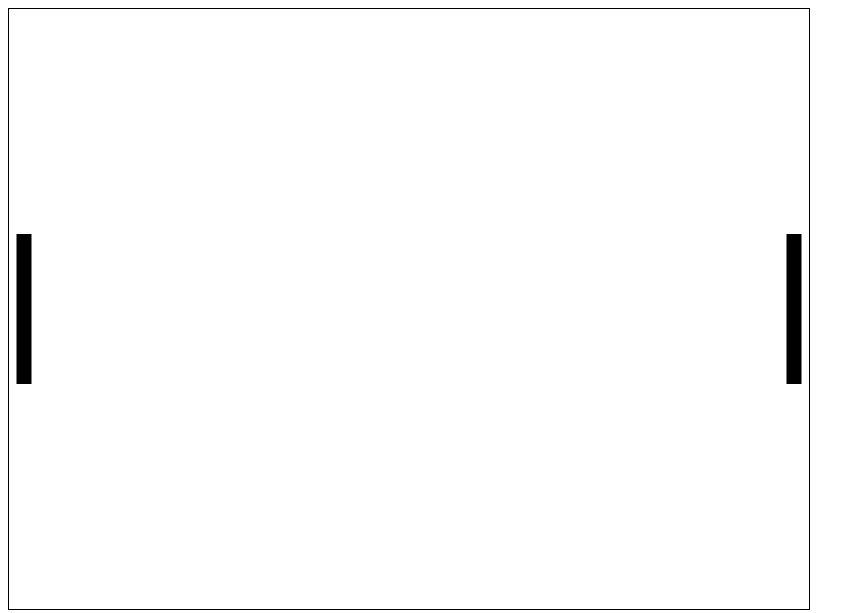
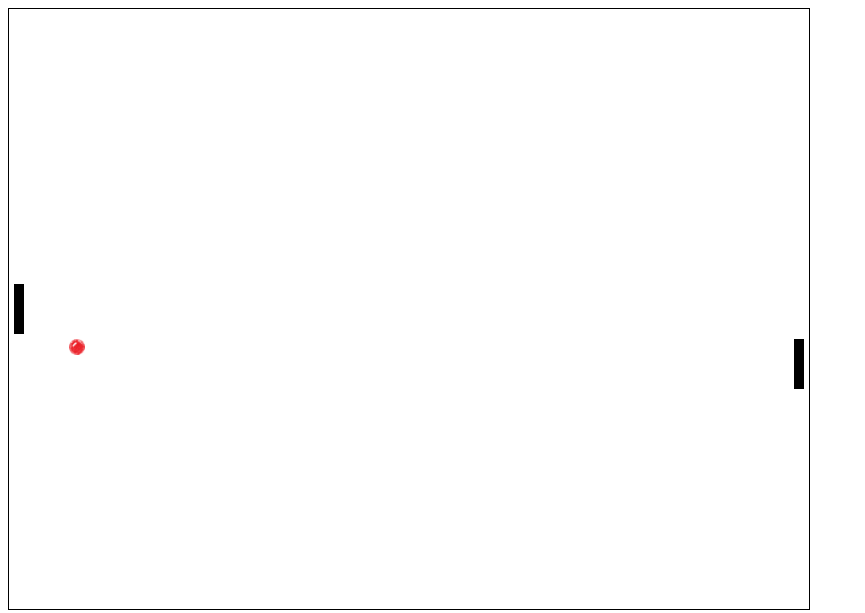
Before and after one commit to mckadesorensen/CS372_project_3, a plain HTML site: page index.html in a window 1280 px wide. Shown: the whole page, without its empty margins (0-865 px from the left). Drawn offline with Linux system fonts and the light colour scheme.

Commit message:
ball can bounce on paddles and ai tracks, also refactored code

```diff
--- a/index.html
+++ b/index.html
@@ -13,12 +13,15 @@
             border: 1px solid black;
 
         }
-
+        img {
+            display: none;
+        }
     </style>
 
 </head>
 
 <body>
+    <img id="img_ball" src="assets/images/myball.png">
 
     <canvas id="gameScreen" width="800" height="600"></canvas>
 
--- a/src/ball.js
+++ b/src/ball.js
@@ -1,5 +1,55 @@
 export default class Ball {
-    constructor(){
-        this.image = document.getElementById("UPDATE ME")
+    constructor(game){
+        this.image = document.getElementById("img_ball");
+        this.size = 16;
+        this.position = {x: 10, y: 10};
+        this.speed = {x: 5, y: 5};
+        this.gameHeight = game.gameHeight;
+        this.gameWidth = game.gameWidth;
+        this.game = game;
+    }
+
+    draw(ctx){
+        ctx.drawImage(
+            this.image,
+            this.position.x,
+            this.position.y,
+            this.size,
+            this.size
+            );
+
+    }
+
+    update(deltaTime){
+        this.position.x += this.speed.x;
+        this.position.y += this.speed.y;
+
+        if(this.position.x + this.size > this.gameWidth || this.position.x < 0){
+            this.speed.x = -this.speed.x;
+        }
+        if(this.position.y + this.size > this.gameHeight || this.position.y < 0){
+            this.speed.y = -this.speed.y;
+        }
+
+        let topOfPad = this.game.paddle.position.y;
+        let botOfPad = this.game.paddle.position.y + this.game.paddle.height;
+
+        if(this.position.x < this.game.paddle.position.x + this.game.paddle.width
+            && this.position.y >= topOfPad
+            && this.position.y <= botOfPad)
+        {
+            this.speed.x = -this.speed.x;
+        }
+
+        let topOfAi = this.game.ai.position.y;
+        let botOfAi = this.game.ai.position.y + this.game.ai.height;
+
+        if(this.position.x + this.size + 2 > this.game.ai.position.x
+            && this.position.y >= topOfAi
+            && this.position.y <= botOfAi)
+        {
+            this.speed.x = -this.speed.x;
+        }
+
     }
 }
--- /dev/null
+++ b/src/game.js
@@ -0,0 +1,32 @@
+import Paddle from '/src/paddle.js';
+import SmrtPaddle from '/src/smartpaddle.js';
+import InputHandler from '/src/input.js';
+import Ball from '/src/ball.js';
+
+export default class Game{
+    constructor(gameWidth, gameHeight){
+        this.gameHeight = gameHeight;
+        this.gameWidth = gameWidth;
+
+
+    }
+
+    start(){
+        this.paddle = new Paddle(this);
+        this.ai = new SmrtPaddle(this);
+        this.ball = new Ball(this);
+        new InputHandler(this.paddle);
+    }
+
+    update(deltaTime){
+        this.paddle.update(deltaTime);
+        this.ball.update(deltaTime);
+        this.ai.update(deltaTime);
+    }
+
+    draw(ctx){
+        this.paddle.draw(ctx);
+        this.ball.draw(ctx);
+        this.ai.draw(ctx);
+    }
+}
--- a/src/index.js
+++ b/src/index.js
@@ -1,6 +1,4 @@
-import Paddle from '/src/paddle.js';
-import SmrtPaddle from '/src/smartpaddle.js';
-import InputHandler from '/src/input.js';
+import Game from '/src/game.js';
 
 let canvas = document.getElementById("gameScreen");
 let ctx = canvas.getContext('2d');
@@ -10,28 +8,21 @@ const GAME_HEIGHT = 600;
 
 ctx.clearRect(0 ,0, GAME_WIDTH, GAME_HEIGHT);
 
-let paddle = new Paddle(GAME_WIDTH, GAME_HEIGHT);
-let ai = new SmrtPaddle(GAME_WIDTH, GAME_HEIGHT);
-
-ai.draw(ctx);
-paddle.draw(ctx);
-
-new InputHandler(paddle);
+let game = new Game(GAME_WIDTH, GAME_HEIGHT);
+game.start();
 
 let lastTime = 0;
+
 
 function gameLoop(timestamp) {
     let deltaTime = timestamp - lastTime;
     lastTime = timestamp;
 
     ctx.clearRect(0 ,0, GAME_WIDTH, GAME_HEIGHT);
-
-    paddle.update(deltaTime);
-    ai.update(deltaTime);
-    paddle.draw(ctx);
-    ai.draw(ctx);
+    game.update(deltaTime);
+    game.draw(ctx);
 
     requestAnimationFrame(gameLoop);
 }
 
-gameLoop();
+requestAnimationFrame(gameLoop);
--- a/src/input.js
+++ b/src/input.js
@@ -17,5 +17,34 @@ export default class InputHandler {
             }
         });
 
+        document.addEventListener('keyup', event => {
+            switch (event.keyCode) {
+                case 38:
+                    if(paddle.speed < 0)
+                    {
+                        paddle.stop();
+                        break;
+                    }
+                case 40:
+                    if(paddle.speed > 0)
+                    {
+                        paddle.stop();
+                        break;
+                    }
+                case 87:
+                    if(paddle.speed < 0)
+                    {
+                        paddle.stop();
+                        break;
+                    }
+                case 83:
+                    if(paddle.speed > 0)
+                    {
+                        paddle.stop();
+                        break;
+                    }
+            }
+        });
+
     }
 }
--- a/src/paddle.js
+++ b/src/paddle.js
@@ -1,16 +1,16 @@
 export default class Paddle {
-    constructor(gameWidth, gameHeight) {
+    constructor(game) {
 
-        this.width = 15;
-        this.height = 150;
-        this.gameHeight = gameHeight;
-        this.gameWidth = gameWidth;
-        this.maxSpeed = 10;
+        this.width = 10;
+        this.height = 50;
+        this.gameHeight = game.gameHeight;
+        this.gameWidth = game.gameWidth;
+        this.maxSpeed = 5;
         this.speed = 0;
 
         this.position = {
             x: this.width/2,
-            y: gameHeight / 2 - this.height / 2,
+            y: this.gameHeight / 2 - this.height / 2,
         };
     }
 
@@ -22,8 +22,6 @@ export default class Paddle {
     }
 
     update(deltaTime){
-        if (!deltaTime) return;
-
         this.position.y += this.speed;
 
         if (this.position.y + this.height > this.gameHeight) {
@@ -41,5 +39,9 @@ export default class Paddle {
         this.speed = this.maxSpeed;
     }
 
+    stop(){
+        this.speed = 0;
+    }
+
 
 }
--- a/src/smartpaddle.js
+++ b/src/smartpaddle.js
@@ -1,31 +1,61 @@
 export default class SmrtPaddle {
-    constructor(gameWidth, gameHeight) {
+    constructor(game) {
 
-        this.gameHeight = gameHeight;
-        this.gameWidth = gameWidth;
-
-        this.width = 15;
-        this.height = 150;
+        this.gameHeight = game.gameHeight;
+        this.gameWidth = game.gameWidth;
+        this.width = 10;
+        this.height = 50;
+        this.maxSpeed = 5;
+        this.speed = 0;
+        this.game = game;
+        this.swap = true;
 
         this.position = {
-            x: gameWidth - this.width*1.5,
-            y: gameHeight / 2 - this.height / 2,
+            x: this.gameWidth - this.width*1.5,
+            y: this.gameHeight / 2 - this.height / 2,
+        };
+        this.lposition = {
+            x: this.gameWidth - this.width*1.5,
+            y: this.gameHeight / 2 - this.height / 2,
         };
     }
 
     draw(ctx) {
-
         ctx.fillStyle = 'black';
-        ctx.fillRect(this.position.x,this.position.y,this.width,this.height)
+        if(this.swap){
+            this.lposition = this.position;
+            ctx.fillRect(this.position.x,this.position.y,this.width,this.height)
+        }else{
+            ctx.fillRect(this.lposition.x,this.lposition.y,this.width,this.height)
+        }
+        this.swap = !this.swap;
     }
 
     update(deltaTime){
-        if (!deltaTime) return;
+        if(this.position.y > this.game.ball.position.y){
+            this.moveUp();
+        }
+        if(this.position.y < this.game.ball.position.y){
+            this.moveDown();
+        }
+        this.position.y += this.speed;
 
-        if (this.position.y < this.ameHeight) {
-            this.position.y;
-        } else if (this.position.y > 0) {
-            this.position.y;
+        if (this.position.y + this.height > this.gameHeight) {
+            this.position.y = this.gameHeight - this.height;
+        } else if (this.position.y < 0) {
+            this.position.y = 0;
         }
     }
+
+    moveUp(){
+        this.speed = -this.maxSpeed;
+    }
+
+    moveDown(){
+        this.speed = this.maxSpeed;
+    }
+
+    stop(){
+        this.speed = 0;
+    }
 }
```
Also changed, not shown: assets/images/myball.png (added).
